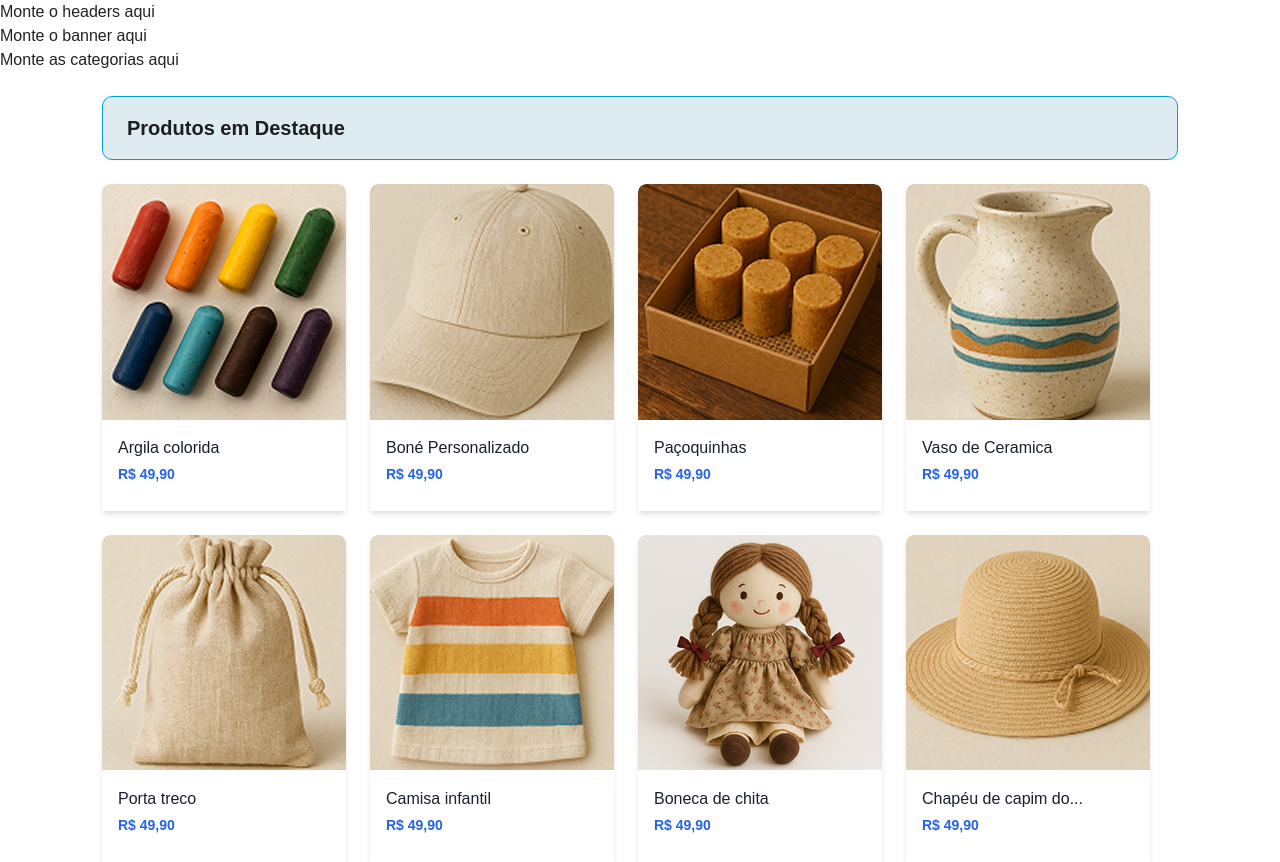
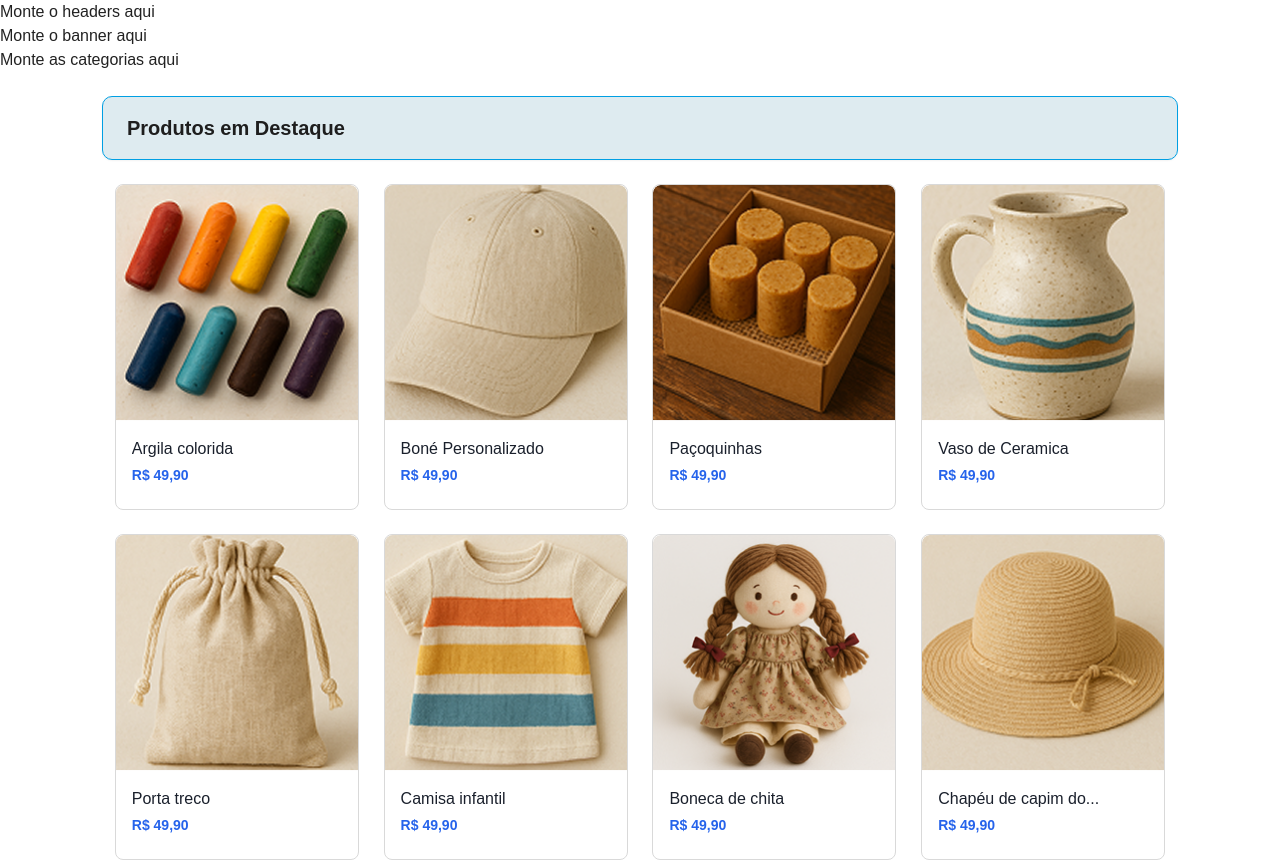
Before and after one commit to labprogsam/social-store-front, a React (Vite) app: page /app/home in a window 1280 px wide. Shown: the top 862 px of the page. Built offline with nearby package versions, Linux system fonts and the light colour scheme; no server answers.

Commit message:
chore: adjust justify content and rounds some values

```diff
--- a/src/components/ProductsHighlights/ProductCard.jsx
+++ b/src/components/ProductsHighlights/Card/index.jsx
@@ -1,4 +1,3 @@
-import React from "react";
 import {
   CardContainer,
   ImageContainer,
@@ -6,11 +5,11 @@ import {
   DetailsContainer,
   ProductName,
   ProductPrice,
-} from "./ProductCard.styles";
+} from "./styles.js";
 
-function ProductCard({ produto, isSelected, onClick }) {
+function ProductCard({ produto, onClick }) {
   return (
-    <CardContainer $isSelected={isSelected} onClick={onClick}>
+    <CardContainer onClick={onClick}>
       <ImageContainer>
         <ProductImage src={produto.imagem} alt={produto.nome} />
       </ImageContainer>
--- a/src/components/ProductsHighlights/ProductCard.styles.js
+++ b/src/components/ProductsHighlights/Card/styles.js
@@ -2,23 +2,16 @@ import styled from "styled-components";
 
 export const CardContainer = styled.div`
   background-color: #fff;
-  box-shadow: 0 4px 6px -1px rgba(0, 0, 0, 0.1),
-    0 2px 4px -1px rgba(0, 0, 0, 0.06);
-  overflow: hidden;
   display: flex;
   flex-direction: column;
   cursor: pointer;
   transition: box-shadow 0.3s ease-in-out;
   width: 244px;
-  height: 326.92px;
-  border-top-left-radius: 8px;
-  border-top-right-radius: 8px;
-
-  ${(props) =>
-    props.$isSelected &&
-    `
-        border: 2px solid #3B82F6;
-    `}
+  height: 326px;
+  margin:0 12px;
+  margin-bottom: 24px;
+  border: 1px solid #D9D9D9;
+  border-radius: 8px;
 
   &:hover {
     box-shadow: 0 10px 15px -3px rgba(0, 0, 0, 0.1),
@@ -31,8 +24,8 @@ export const ImageContainer = styled.div`
   align-items: center;
   justify-content: center;
   overflow: hidden;
-  width: 244px;
-  height: 236.11px;
+  width: 100%;
+  height: 236px;
   border-top-left-radius: 8px;
   border-top-right-radius: 8px;
 `;
@@ -47,6 +40,7 @@ export const DetailsContainer = styled.div`
     padding: 16px;
     display: flex;
     flex-direction: column;
+    width: 100%;
 `;
 
 export const ProductName = styled.h3`
--- a/src/components/ProductsHighlights/index.jsx
+++ b/src/components/ProductsHighlights/index.jsx
@@ -1,20 +1,14 @@
-import { useState } from "react";
 import productsData from "./ProductsData";
-import ProductCard from "./ProductCard";
+import ProductCard from "./Card";
 import {
   SectionContainer,
   MainContentContainer,
   TitleBar,
   TitleText,
   ProductsFlexContainer,
-} from './ProductsHighlights.styles';
+} from './styles.js';
 
 function ProductsHighlights() {
-  const [selectedProduct, setSelectedProduct] = useState(null);
-
-  const handleCardClick = (ProductName) => {
-    setSelectedProduct(ProductName);
-  };
 
   return (
     <SectionContainer>
@@ -30,7 +24,6 @@ function ProductsHighlights() {
             <ProductCard
               key={index}
               produto={produto}
-              isSelected={selectedProduct === produto.nome}
               onClick={() => handleCardClick(produto.nome)}
             />
           ))}
--- a/src/components/ProductsHighlights/ProductsHighlights.styles.js
+++ b/src/components/ProductsHighlights/styles.js
@@ -37,6 +37,5 @@ export const TitleText = styled.h2`
 export const ProductsFlexContainer = styled.div`
     display: flex;
     flex-wrap: wrap;
-    gap: 24px;
-    justify-content: flex-start;
+    justify-content: space-evenly;
 `;
```
